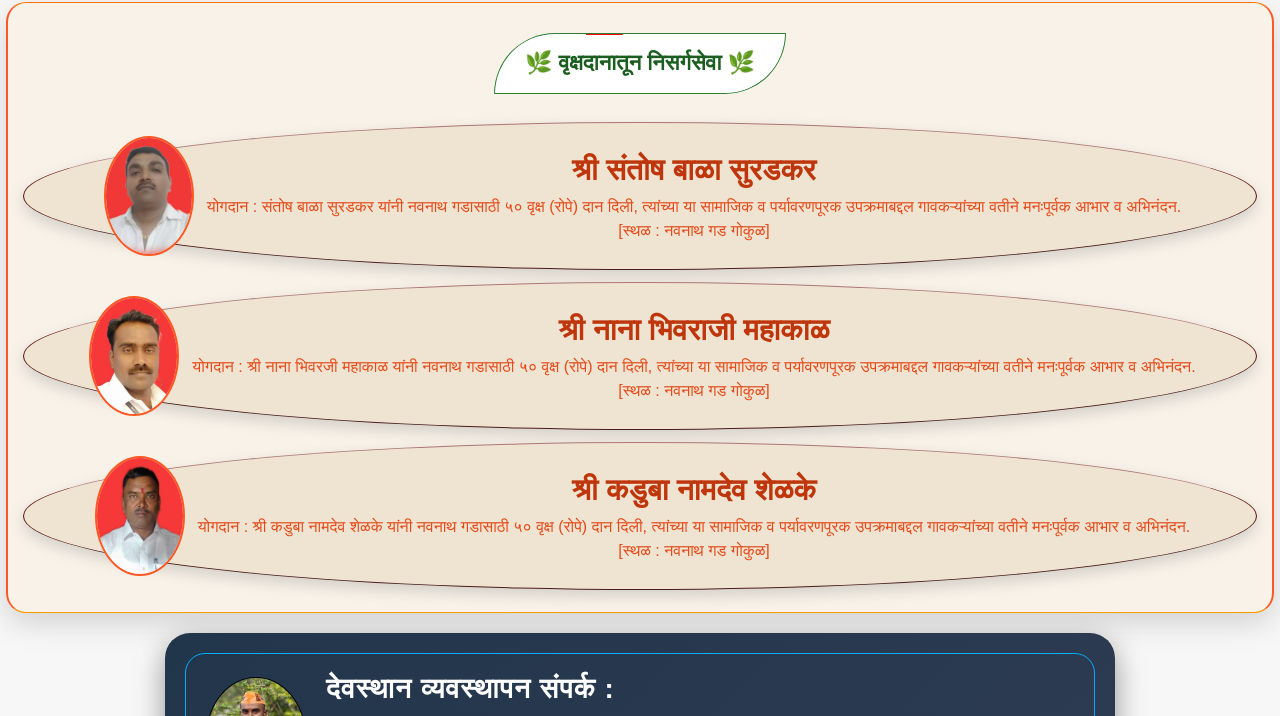
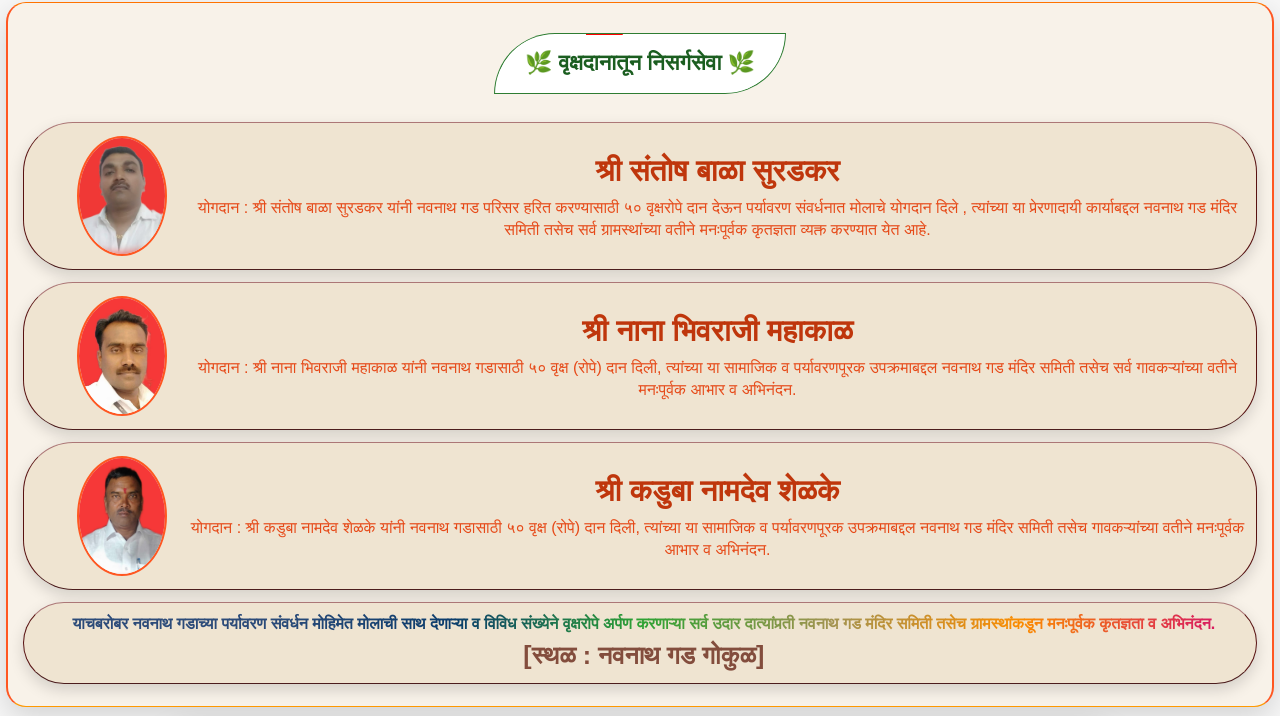
Before and after one commit to shri-navnath-sansthan/navnath-gad-gokul, a plain HTML site: page index.html in a window 1280 px wide. Shown: the part 1085-1801 px from the top of the page. Drawn offline with Linux system fonts and the light colour scheme; no server answers.

Commit message:
Updated style.css, index.html and gallery.js

```diff
--- a/css/style.css
+++ b/css/style.css
@@ -219,7 +219,7 @@
   position: absolute;
   left: 0;
   top: 0;
-  width:43px;
+  width:70px;
   height: 100%;
   background: #ff2d2d;
   color: rgb(255, 255, 255);
@@ -564,35 +564,32 @@
 /* ===== OUTER FRAME ===== */
 .seva-card-frame {
   background: #f8f2e9;
-  padding: 15px 10px;              /* कमी padding */
+  padding: 15px 10px;
   border-radius: 20px;
 
   border: 2px solid #ff5722;
   border-top: 1px solid #ff7300;
   border-bottom: 1px solid #ff9900;
 
-  margin: 20px auto;               /* कमी margin */
-  max-width: 99% ;
+  margin: 20px auto;
+  max-width: 99%;
   box-shadow: 0 10px 30px rgba(0,0,0,0.15);
 
   transition: 0.3s ease;
 }
 
-/* Hover Effect */
 .seva-card-frame:hover {
   box-shadow: 0 15px 40px rgba(0,0,0,0.25);
   transform: translateY(-4px);
 }
 
-/* Cards मधील spacing कमी */
 .seva-card-frame .seva-card-header {
-  margin: 2px auto;     /* जवळ आणले */
+  margin: 2px auto;
 }
-
 
 /* ===== CARD HEADER ===== */
 .seva-card-header {
-  padding: 5px 5px;     /* कमी केले */
+  padding: 5px 5px;
   display: flex;
   justify-content: center;
 }
@@ -600,13 +597,13 @@
 /* ===== CARD CONTENT ===== */
 .seva-card-content {
   width: 100%;
-  max-width: 100%;       /* full width */
+  max-width: 100%;
   padding: 8px;
 
   border: 1px solid #581111;
   border-top: 1px solid #ac7777;
   border-bottom: 1px solid #4c1d1d;
- border-radius: 50% ;
+  border-radius: 50px;
 
   background-color: #efe4d1;
   box-shadow: 0 6px 15px rgba(0,0,0,0.15);
@@ -619,32 +616,32 @@
   box-shadow: 0 10px 25px rgba(0,0,0,0.25);
 }
 
-
-/* ===== FLEX LAYOUT ===== */
+/* ===== FLEX LAYOUT (FIXED) ===== */
 .seva-card-flex {
   display: flex;
   align-items: center;
-  justify-content: center;
-  gap: 8px;              /* कमी gap */
+  justify-content: flex-start;   /* center ऐवजी */
+  gap: 15px;
   flex-wrap: nowrap;
+  padding-left: 40px;            /* alignment fix */
 }
 
-
-/* ===== IMAGE ===== */
+/* ===== IMAGE (FIXED) ===== */
 .seva-card-img {
   width: 90px;
   height: 120px;
   margin: 5px;
-  min-width: 70px;
-  border-radius: 50% ;
+  min-width: 90px;      /* equal width */
+  flex-shrink: 0;       /* image shift होऊ नये म्हणून */
+  border-radius: 50%;
   object-fit: cover;
   border: 2px solid #ff5722;
 }
 
-
 /* ===== TEXT ===== */
 .seva-card-text {
   text-align: center;
+  width: 100%;
 }
 
 .seva-card-text h1 {
@@ -663,11 +660,43 @@
 }
 
 
+.seva-card-text2 p {
+  font-size: clamp(14px, 2vw, 16px);
+  margin: 2px 0;
+  white-space: normal;
+  word-break: break-word;
+
+  /* 6 रंगांचा bold, स्पष्ट gradient */
+  background: linear-gradient(
+    90deg,
+    #2c4b79 16.6%,   /* गडद निळा */
+    #0b3c6c 33.2%,   /* मध्यम निळा */
+    #2da233 49.8%,   /* हिरवा */
+    #a29350 66.4%,   /* पिवळा */
+    #fb8c00 83%,     /* नारिंगी */
+    #d81b60 100%     /* गडद गुलाबी */
+  );
+  -webkit-background-clip: text;
+  -webkit-text-fill-color: transparent;
+
+  font-weight: bold; /* रंग अधिक उठून दिसण्यासाठी */
+}
+
+.seva-card-text2 h1 {
+  color: #834d3d;
+  font-size: clamp(15px, 3vw, 25px);
+  margin-bottom: 2px;
+  text-align: center;
+  white-space: nowrap;
+}
+
+
+
 /* ===== MOBILE FIX ===== */
 @media (max-width: 600px) {
 
   .seva-card-frame {
-    padding: 10px 6px;   /* अजून कमी */
+    padding: 10px 6px;
   }
 
   .seva-card-content {
@@ -678,23 +707,28 @@
   .seva-card-flex {
     flex-direction: row;
     gap: 5px;
+    padding-left: 10px;
   }
 
   .seva-card-img {
     width: 60px;
     height: 90px;
+    min-width: 60px;
   }
 
   .seva-card-text h1 {
-    font-size: 18px;   /* auto error fix */
+    font-size: 18px;
   }
 
   .seva-card-text p {
     font-size: 12px;
     white-space: normal;
+
+
   }
+
+
 }
-
 
 
 
--- a/index.html
+++ b/index.html
@@ -52,7 +52,7 @@
   <div class="notice-fixed1">संदेश :</div>
   <div class="notice-track1">
     <span>🌸 केळणा नदीच्या पावन तीरावर वसलेल्या पवित्र गोकुळ नगरीतील
-        श्री नवनाथ महाराज संस्थानच्या अधिकृत वेबसाइटवर
+        श्री नवनाथ महाराज संस्थानच्या अधिकृत संकेतस्थळावर
         सर्व भाविक भक्तांचे हार्दिक स्वागत आहे. 🌸</span>
     <span>🌸 केळणा नदीच्या पावन तीरावर वसलेल्या पवित्र गोकुळ नगरीतील
         श्री नवनाथ महाराज संस्थानच्या अधिकृत वेबसाइटवर
@@ -119,15 +119,23 @@
 
 
 
+
+
 <div class="notice-bar2">
-  <div class="notice-fixed2">सूचना:</div>
+  <div class="notice-fixed2">नवनाथ मंत्र:</div>
   <div class="notice-track2">
-    <span>दि. 24/02/2026 रोजी
-      नवनाथ गड गोकुळ येथील अखंड हरिनाम सप्ताह यशस्वीरीत्या संपन्न झाला आहे.
-      सर्व गावकरी तसेच बाहेरून येणाऱ्या भाविकांचे मनःपूर्वक आभार.🚩🚩🚩
+    <span>
+      ॐ श्री देवदत्ताय नमः • ॐ श्री गोरक्षनाथाय नमः • ॐ श्री रघुनाथाय नमः • ॐ श्री चारनाथाय नमः • ॐ श्री भैरवनाथाय नमः • ॐ श्री कुलसुतनाथाय नमः • ॐ श्री पंचनाथाय नमः • ॐ श्री आदिनाथाय नमः • ॐ श्री हरिनाथाय नमः •
+    </span>
+    <span>
+      ॐ श्री देवदत्ताय नमः • ॐ श्री गोरक्षनाथाय नमः • ॐ श्री रघुनाथाय नमः • ॐ श्री चारनाथाय नमः • ॐ श्री भैरवनाथाय नमः • ॐ श्री कुलसुतनाथाय नमः • ॐ श्री पंचनाथाय नमः • ॐ श्री आदिनाथाय नमः • ॐ श्री हरिनाथाय नमः •
     </span>
   </div>
 </div>
+
+
+
+
 
 
 <div class="info-box1  ">
@@ -191,10 +199,11 @@
         <div class="seva-card-text">
           <h1>श्री संतोष बाळा सुरडकर</h1>
           <p>
-            योगदान : संतोष बाळा सुरडकर यांनी नवनाथ गडासाठी ५० वृक्ष (रोपे) दान दिली,
-            त्यांच्या या सामाजिक व पर्यावरणपूरक उपक्रमाबद्दल गावकऱ्यांच्या वतीने मनःपूर्वक आभार व अभिनंदन.
+            योगदान : श्री संतोष बाळा सुरडकर यांनी नवनाथ गड परिसर हरित करण्यासाठी ५० वृक्षरोपे दान देऊन पर्यावरण संवर्धनात मोलाचे योगदान दिले ,
+             त्यांच्या या प्रेरणादायी कार्याबद्दल नवनाथ गड मंदिर समिती तसेच सर्व ग्रामस्थांच्या वतीने मनःपूर्वक कृतज्ञता व्यक्त करण्यात येत आहे.
+
           </p>
-          <p>[स्थळ : नवनाथ गड गोकुळ]</p>
+
         </div>
       </div>
     </div>
@@ -208,10 +217,10 @@
         <div class="seva-card-text">
           <h1>श्री नाना भिवराजी महाकाळ</h1>
           <p>
-            योगदान : श्री नाना भिवरजी महाकाळ यांनी नवनाथ गडासाठी ५० वृक्ष (रोपे) दान दिली,
-            त्यांच्या या सामाजिक व पर्यावरणपूरक उपक्रमाबद्दल गावकऱ्यांच्या वतीने मनःपूर्वक आभार व अभिनंदन.
+            योगदान : श्री नाना भिवराजी महाकाळ यांनी नवनाथ गडासाठी ५० वृक्ष (रोपे) दान दिली,
+            त्यांच्या या सामाजिक व पर्यावरणपूरक उपक्रमाबद्दल नवनाथ गड मंदिर समिती तसेच सर्व गावकऱ्यांच्या वतीने मनःपूर्वक आभार व अभिनंदन.
           </p>
-          <p>[स्थळ : नवनाथ गड गोकुळ]</p>
+
         </div>
       </div>
     </div>
@@ -226,9 +235,26 @@
           <h1>श्री कडुबा नामदेव शेळके</h1>
           <p>
             योगदान : श्री कडुबा नामदेव शेळके यांनी नवनाथ गडासाठी ५० वृक्ष (रोपे) दान दिली,
-            त्यांच्या या सामाजिक व पर्यावरणपूरक उपक्रमाबद्दल गावकऱ्यांच्या वतीने मनःपूर्वक आभार व अभिनंदन.
+            त्यांच्या या सामाजिक व पर्यावरणपूरक उपक्रमाबद्दल नवनाथ गड मंदिर समिती तसेच गावकऱ्यांच्या वतीने मनःपूर्वक आभार व अभिनंदन.
           </p>
-          <p>[स्थळ : नवनाथ गड गोकुळ]</p>
+
+        </div>
+      </div>
+    </div>
+  </header>
+
+    <!-- Card 4 -->
+  <header class="seva-card-header">
+    <div class="seva-card-content">
+      <div class="seva-card-flex">
+        <div class="seva-card-text2">
+
+          <p>
+          याचबरोबर नवनाथ गडाच्या पर्यावरण संवर्धन मोहिमेत मोलाची साथ देणाऱ्या व विविध संख्येने वृक्षरोपे अर्पण करणाऱ्या सर्व उदार दात्यांप्रती नवनाथ गड मंदिर समिती तसेच  ग्रामस्थांकडून मनःपूर्वक कृतज्ञता व अभिनंदन.
+          </p>
+
+          <h1>[स्थळ : नवनाथ गड गोकुळ]</h1>
+
         </div>
       </div>
     </div>
--- a/js/gallery.js
+++ b/js/gallery.js
@@ -7,7 +7,7 @@ document.addEventListener("DOMContentLoaded", function () {
 { src: "images/galleryimage/image2.jpeg", month: "फेब्रुवारी", year: "2026", caption: "पीर बाबा समाधी नवनाथ गड गोकूळ 🚩 " },
 { src: "images/galleryimage/image3.jpeg", month: "फेब्रुवारी", year: "2026", caption: "     " },
 { src: "images/galleryimage/image4.jpeg", month: "फेब्रुवारी", year: "2026", caption: "     " },
-{ src: "images/galleryimage/image5.jpeg", month: "फेब्रुवारी", year: "2026", caption: "एक झाड भविष्यासाठी 🌴" },
+{ src: "images/galleryimage/image5.jpeg", month: "फेब्रुवारी", year: "2026", caption: "" },
 { src: "images/galleryimage/image6.jpeg", month: "फेब्रुवारी", year: "2026", caption: "जिल्हा परिषद प्राथमिक शाळा गोकुळ येथे विद्यार्थ्यांच्या उत्स्फूर्त सहभागातून सांस्कृतिक कार्यक्रम संपन्न झाला.  " },
 { src: "images/galleryimage/image7.jpeg", month: "फेब्रुवारी", year: "2026", caption: "" },
 { src: "images/galleryimage/image8.jpeg", month: "फेब्रुवारी", year: "2026", caption: "" },
```
